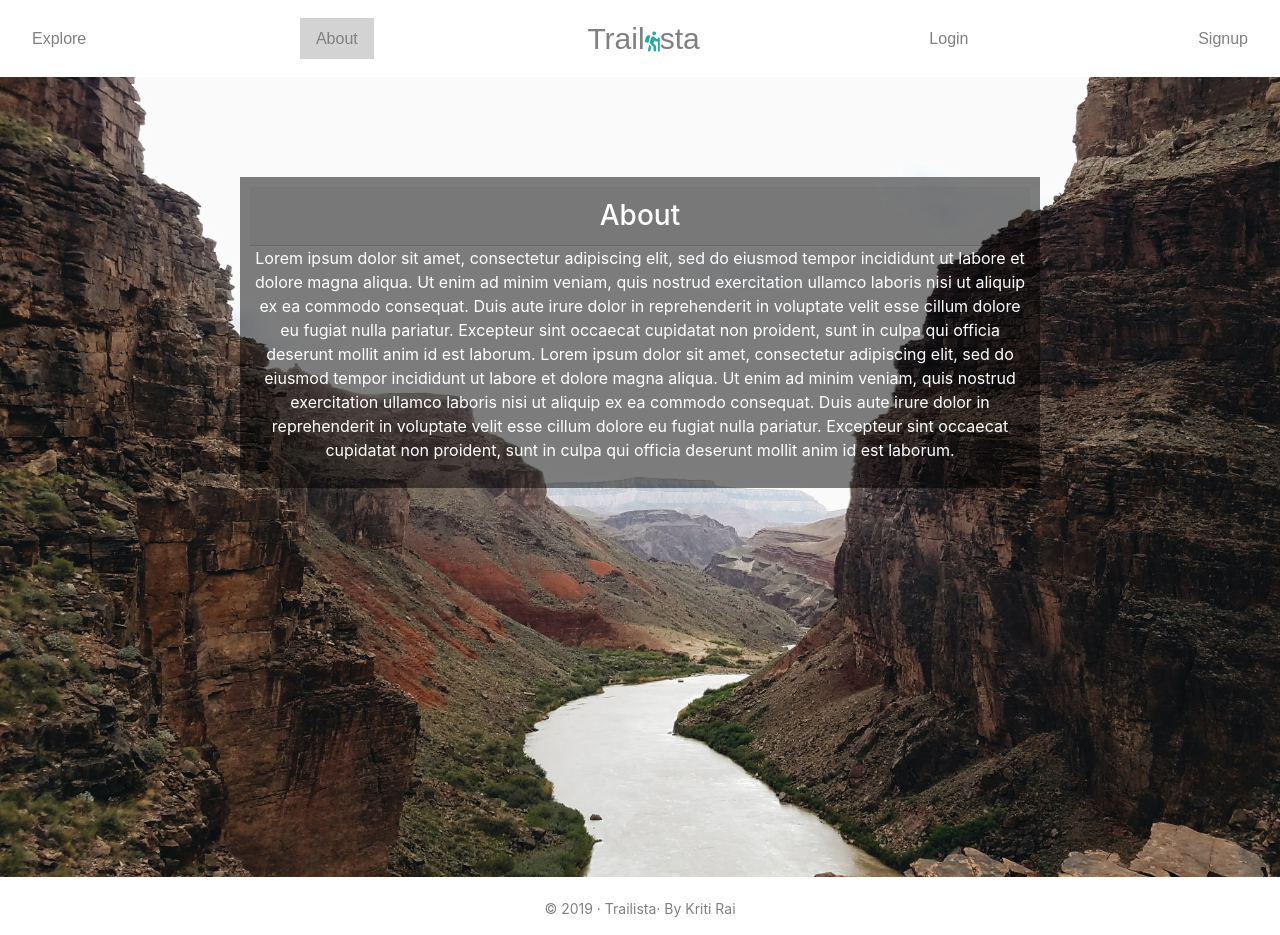
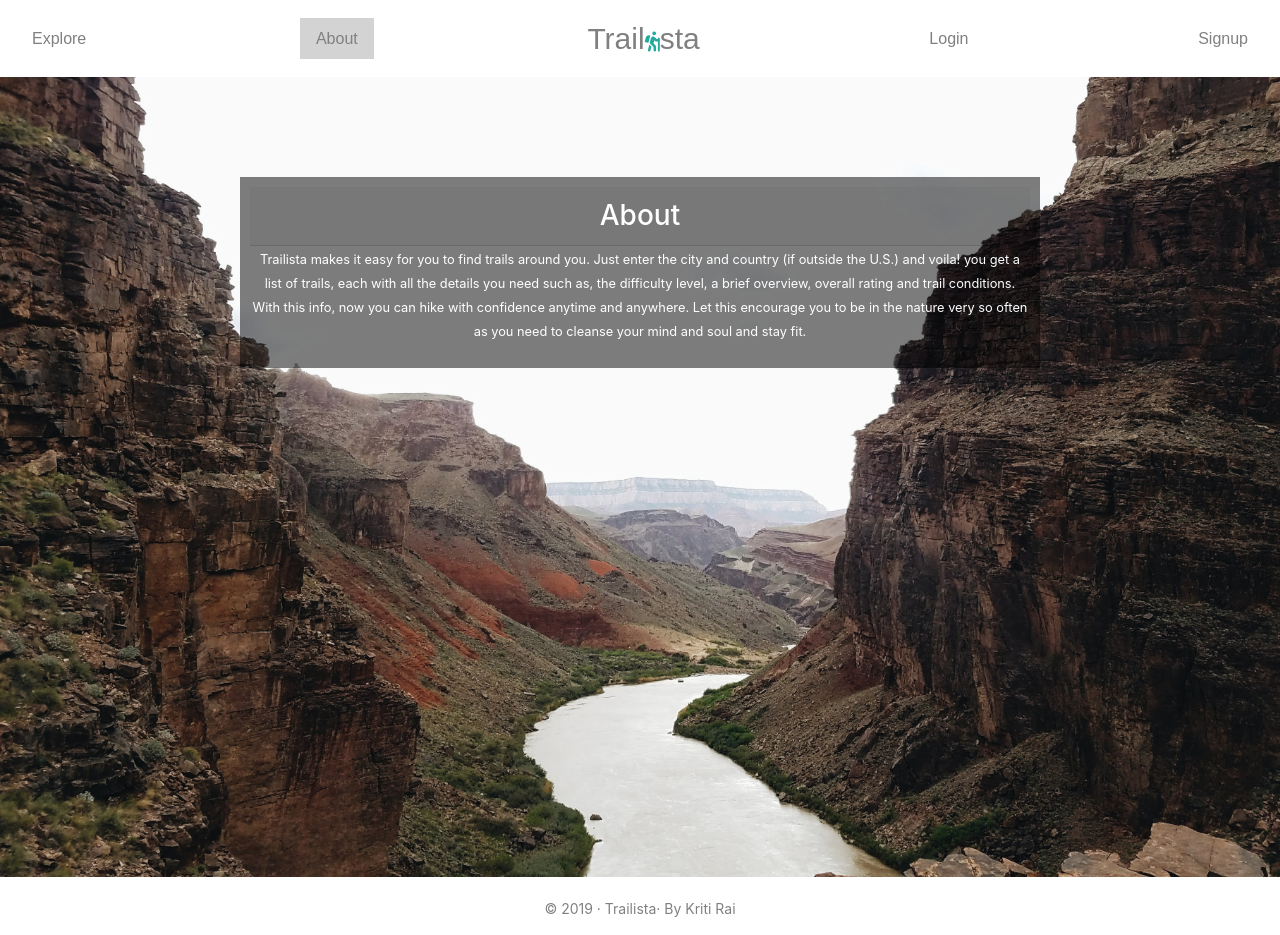
Before and after one commit to kriti-rai/trailista, a React (Create React App) app in the folder client/: page /about in a window 1280 px wide. Built offline with nearby package versions, Linux system fonts and the light colour scheme; no server answers.

Commit message:
Update content

```diff
--- a/client/src/components/About.js
+++ b/client/src/components/About.js
@@ -8,8 +8,11 @@ function About() {
           <div className='about-card'>
             <h3 className="card-header">About</h3>
             <p><font color="white">
-                Lorem ipsum dolor sit amet, consectetur adipiscing elit, sed do eiusmod tempor incididunt ut labore et dolore magna aliqua. Ut enim ad minim veniam, quis nostrud exercitation ullamco laboris nisi ut aliquip ex ea commodo consequat. Duis aute irure dolor in reprehenderit in voluptate velit esse cillum dolore eu fugiat nulla pariatur. Excepteur sint occaecat cupidatat non proident, sunt in culpa qui officia deserunt mollit anim id est laborum.
-                Lorem ipsum dolor sit amet, consectetur adipiscing elit, sed do eiusmod tempor incididunt ut labore et dolore magna aliqua. Ut enim ad minim veniam, quis nostrud exercitation ullamco laboris nisi ut aliquip ex ea commodo consequat. Duis aute irure dolor in reprehenderit in voluptate velit esse cillum dolore eu fugiat nulla pariatur. Excepteur sint occaecat cupidatat non proident, sunt in culpa qui officia deserunt mollit anim id est laborum.
+                <small>Trailista makes it easy for you to find trails around you. Just enter the city and country (if outside the U.S.) and
+                voila! you get a list of trails, each with all the details you need such as,
+                the difficulty level, a brief overview, overall rating and trail conditions. With this info,
+                now you can hike with confidence anytime and anywhere. Let this encourage you to be in the nature very so often
+                as you need to cleanse your mind and soul and stay fit.</small>
               </font>
             </p>
           </div>
```
